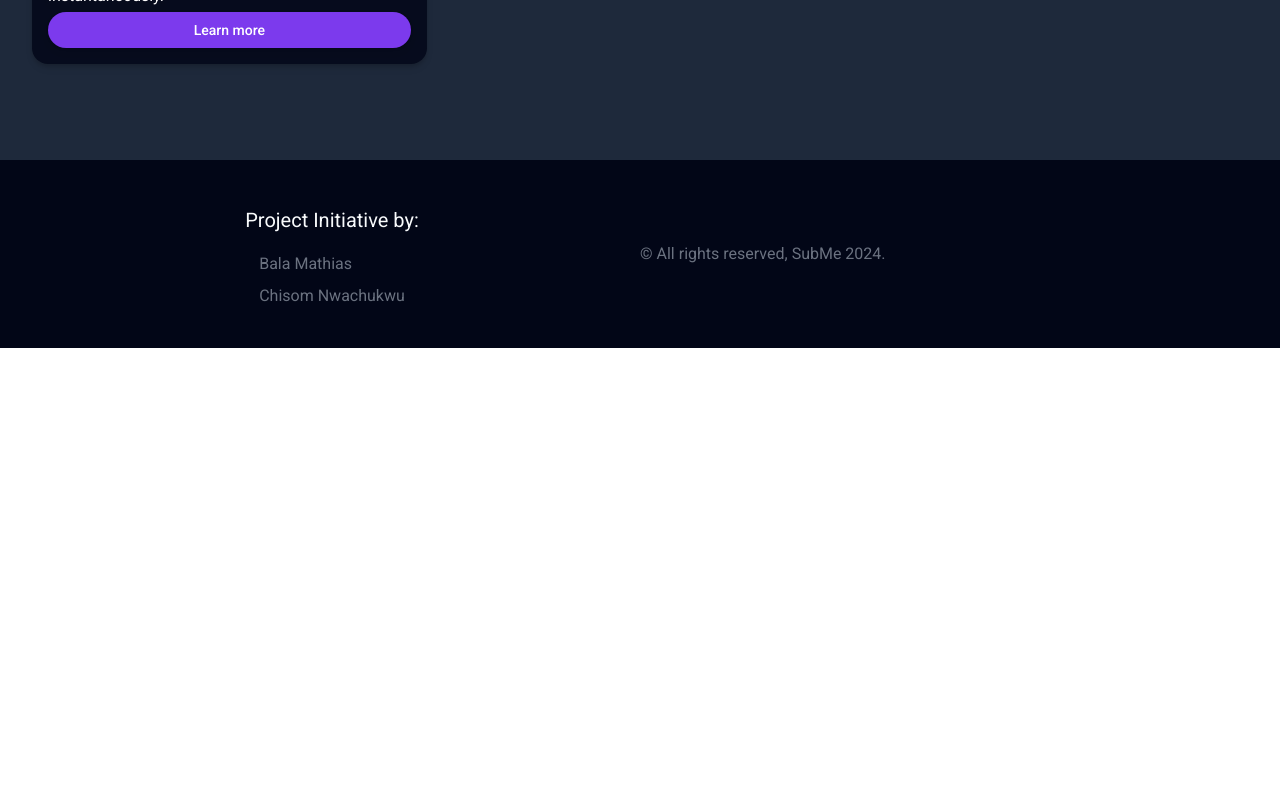
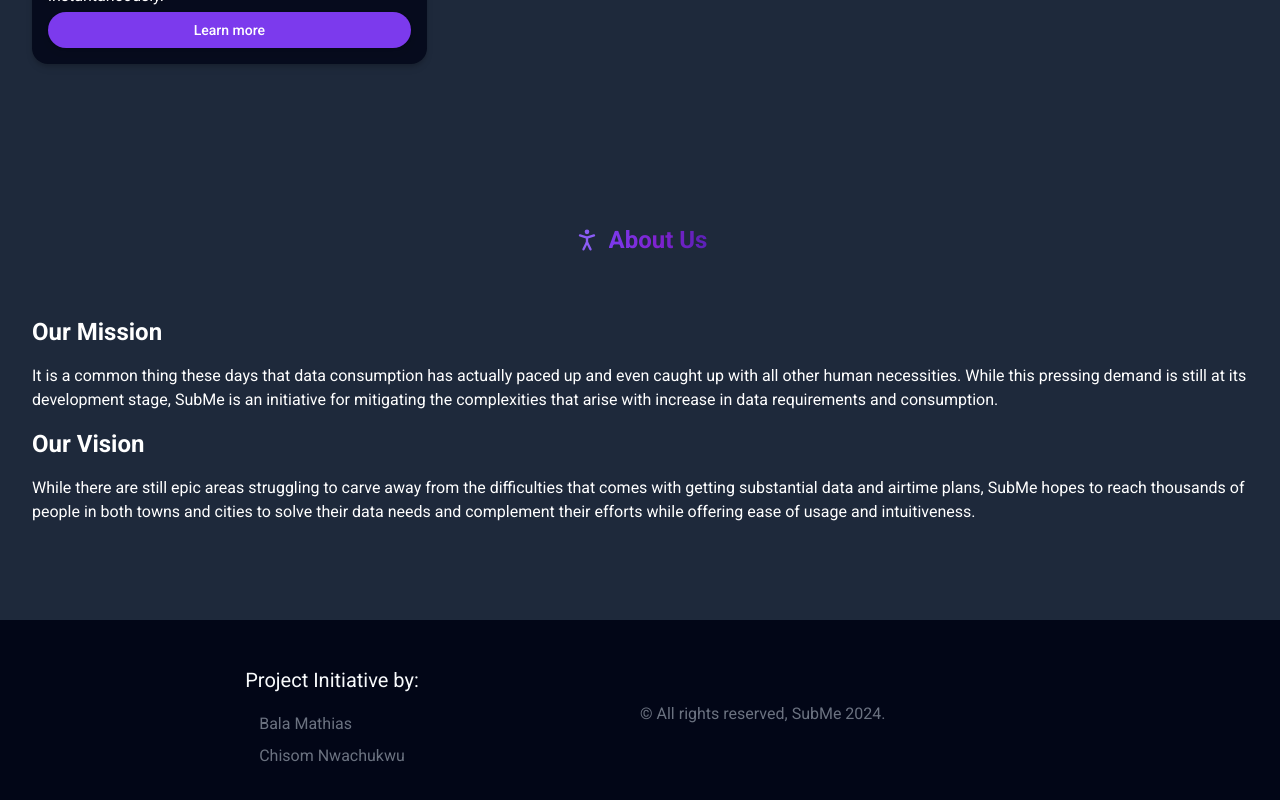
Before and after one commit to Balamathias/SubMe_frontend, a Next.js app: page / in a window 1280 px wide. Shown: the part 1252-2052 px from the top of the page. Before the commit the page ends 1600 px from the top, so only its background shows below. Built offline with nearby package versions, Linux system fonts and the light colour scheme; no server answers.

Commit message:
New commit

```diff
--- a/src/app/(root)/page.tsx
+++ b/src/app/(root)/page.tsx
@@ -1,5 +1,6 @@
 import WhatsAppButton from "@/components/WhatsAppButton";
 import WidthWrapper from "@/components/WidthWrapper";
+import About from "@/components/home/About";
 import Footer from "@/components/home/Footer";
 import HomeNavbar from "@/components/home/HomeNavbar";
 import OurServices from "@/components/home/OurServices";
@@ -21,6 +22,7 @@
       <HomeNavbar />
       <Welcome />
       <OurServices />
+      <About />
       <Footer />
     </main>
   );
--- /dev/null
+++ b/src/components/home/About.tsx
@@ -0,0 +1,31 @@
+import React from 'react'
+import { Card } from '../ui/card'
+import Image from 'next/image'
+import { LucidePersonStanding } from 'lucide-react'
+import { Button } from '../ui/button'
+
+
+
+const About = () => {
+  return (
+    <section className='w-full h-full flex items-center light:bg-slate-800/[0.2] bg-slate-800 py-8'>
+        <div className="flex gap-3 w-full max-md:flex-col p-4 lg:p-8 justify-between mx-auto bg-cover max-w-7xl rounded-2xl flex-col space-y-4">
+            <div className="flex-1 flex items-center justify-center space-x-2 w-full">
+                <LucidePersonStanding size={28} className='text-violet-500' />
+                <h2 className="text-2xl max-sm:text-xl bg-gradient-to-r from-violet-600 via-purple-700 to-violet-800 text-transparent text-clip bg-clip-text font-semibold">About Us</h2>
+            </div>
+            <div className="grid md:grid-cols-3 sm:grid-cols-2 grid-cols-1 columns-3 gap-4 flex-wrap py-8">
+                <h2 className="text-white text-2xl font-semibold col-span-3">Our Mission</h2>
+                <p className="text-white col-span-3">It is a common thing these days that data consumption has actually paced up and even caught up with all other human necessities. While this pressing demand is still at its development stage, SubMe is an initiative for mitigating the complexities that arise with increase in data requirements and consumption.</p>
+
+                <h2 className='text-white text-2xl font-semibold col-span-3'>Our Vision</h2>
+                <p className='text-white col-span-3'>
+                    While there are still epic areas struggling to carve away from the difficulties that comes with getting substantial data and airtime plans, SubMe hopes to reach thousands of people in both towns and cities to solve their data needs and complement their efforts while offering ease of usage and intuitiveness.
+                </p>
+            </div>
+        </div>
+    </section>
+  )
+}
+
+export default About
```
